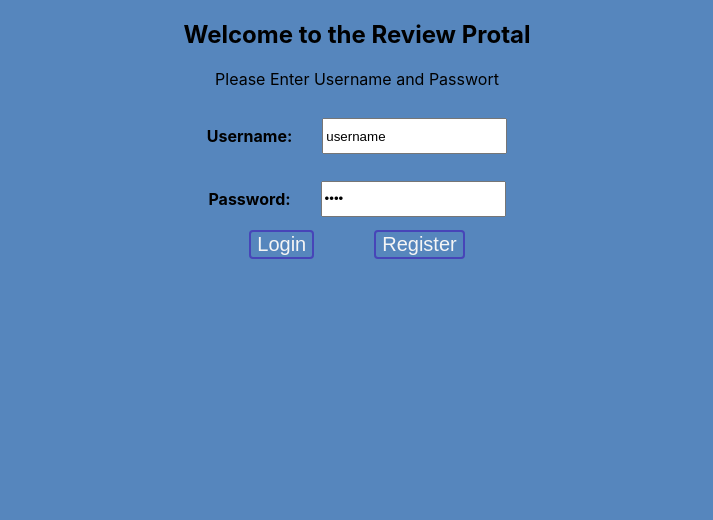
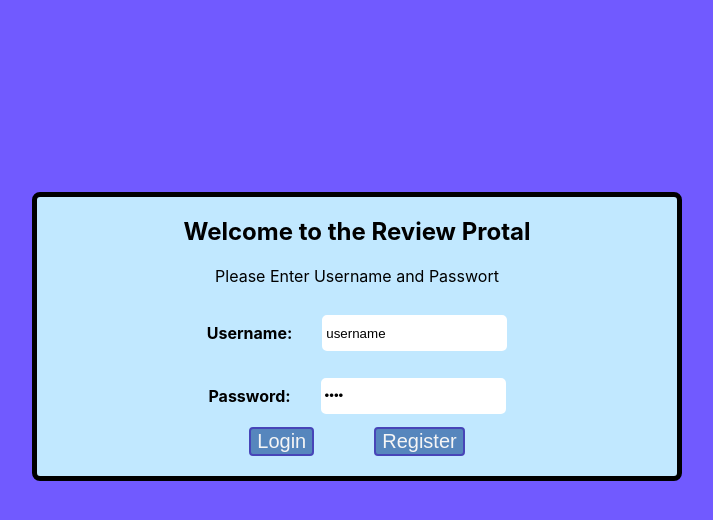
Before and after one commit to MichaelSailer/Rudig_Sailer, a React (Create React App) app in the folder Review Portal/review-portal/: page / in a window 1280 px wide. Shown: the top 520 px of the page, without its empty margins (283-996 px from the left). Built offline with nearby package versions, Linux system fonts and the light colour scheme.

Commit message:
Login Update

```diff
--- a/Review Portal/review-portal/public/style.css
+++ b/Review Portal/review-portal/public/style.css
@@ -1,3 +1,3 @@
 body{
-    background-color: rgb(86, 134, 189);
+    background-color: #715aff;
 }
--- a/Review Portal/review-portal/src/App.js
+++ b/Review Portal/review-portal/src/App.js
@@ -1,10 +1,18 @@
 import React from 'react';
 import './App.css';
 import UserLogin from './components/Login/Login.js';
+import {BrowserRouter as Router, Switch, Route} from 'react-router-dom';
+import Register from './components/Register/register';
 
 function App() {
   return (
-    <UserLogin ></UserLogin>
+    <Router>
+    <Switch>
+    <Route  path="/" exact component={UserLogin} />
+    <Route path="/register" component={Register} />
+    </Switch>
+
+   </Router>
   );
 }
 
--- a/Review Portal/review-portal/src/components/Login/Login.js
+++ b/Review Portal/review-portal/src/components/Login/Login.js
@@ -3,8 +3,13 @@ import "./Login.modul.css"
 import ButtonLogin from "../buttons/standardButton";
 
 function UserLogin(){
+    function deletePwInput(){
+        document.getElementById("password").value= "";
+    }
 
-
+    function deleteUnInput(){
+        document.getElementById("username").value= "";
+    }
 
     return(
         <div className="Login">
@@ -14,15 +19,15 @@ function UserLogin(){
             <p>Please Enter Username and Passwort</p>
                 <div className="user">
                 <h4>Username:</h4>
-                <input id="username" type="text" value="username"></input>
+                <input id="username" type="text" value="username" onClick={deleteUnInput}></input>
                 </div>
                 <div className="password">
                 <h4>Password:</h4>
-                <input id="password" type="password" value="1234"></input><br/>
+                <input id="password" type="password" value="1234" onClick={deletePwInput}></input><br/>
                 </div>
                 <div className="buttons">
-                <ButtonLogin text="Login"/>
-                <ButtonLogin text="Register"></ButtonLogin>
+                <ButtonLogin type="login" text="Login"/>
+                <ButtonLogin type="register" text="Register"></ButtonLogin>
                 </div>
         </div>
 
--- a/Review Portal/review-portal/src/components/Login/Login.modul.css
+++ b/Review Portal/review-portal/src/components/Login/Login.modul.css
@@ -1,12 +1,18 @@
 .Login{
-    background-color: rgb(86, 134, 189);
+    background-color: #c1e8ff;
     text-align: center;
     justify-content: space-around;
-
+    width: 50%;
+    margin-left: auto;
+    margin-right: auto;
+    margin-top: 15%;
+    border: 5px solid black;
+    border-radius: 8px;
+    padding-bottom: 20px;
 }
 
 .user{
-    background-color: rgb(86, 134, 189);
+    background-color: #c1e8ff;
     display: flex;
     justify-content: center;
 }
@@ -15,10 +21,12 @@
     margin-top: auto;
     margin-bottom: auto;
     margin-left: 30px;
+    border-radius: 5px;
+    border: 2px solid white;
 }
 
 .password{
-    background-color: rgb(86, 134, 189);
+    background-color: #c1e8ff;
     display: flex;
     justify-content: center;
 }
@@ -27,7 +35,10 @@
     margin-top: auto;
     margin-bottom: auto;
     margin-left: 30px;
+    border-radius: 5px;
+    border: 2px solid white;
 }
+
 
 .buttons{
     display: flex;
--- /dev/null
+++ b/Review Portal/review-portal/src/components/Register/register.js
@@ -0,0 +1,12 @@
+import React from 'react'
+
+function Register(){
+    return(
+        <div>
+            <h1>Register</h1>
+        </div>
+
+    );
+}
+
+export default Register;
--- a/Review Portal/review-portal/src/components/buttons/standardButton.js
+++ b/Review Portal/review-portal/src/components/buttons/standardButton.js
@@ -2,9 +2,15 @@ import React from 'react'
 import './button.modul.css'
 
 function ButtonLogin(props){
+
     function SayHello(){
-        return null
+        if(props.type === "login"){
+            console.log("Es wird Logged in")
+        }else{
+            console.log("Es wird die Registerseite geöffnet")
+        }
     }
+
     return(
         <div>
         <button onClick={SayHello}>{props.text}</button>
```
Also changed, not shown: 1 other file (tests, documents, lock files or other folders).
